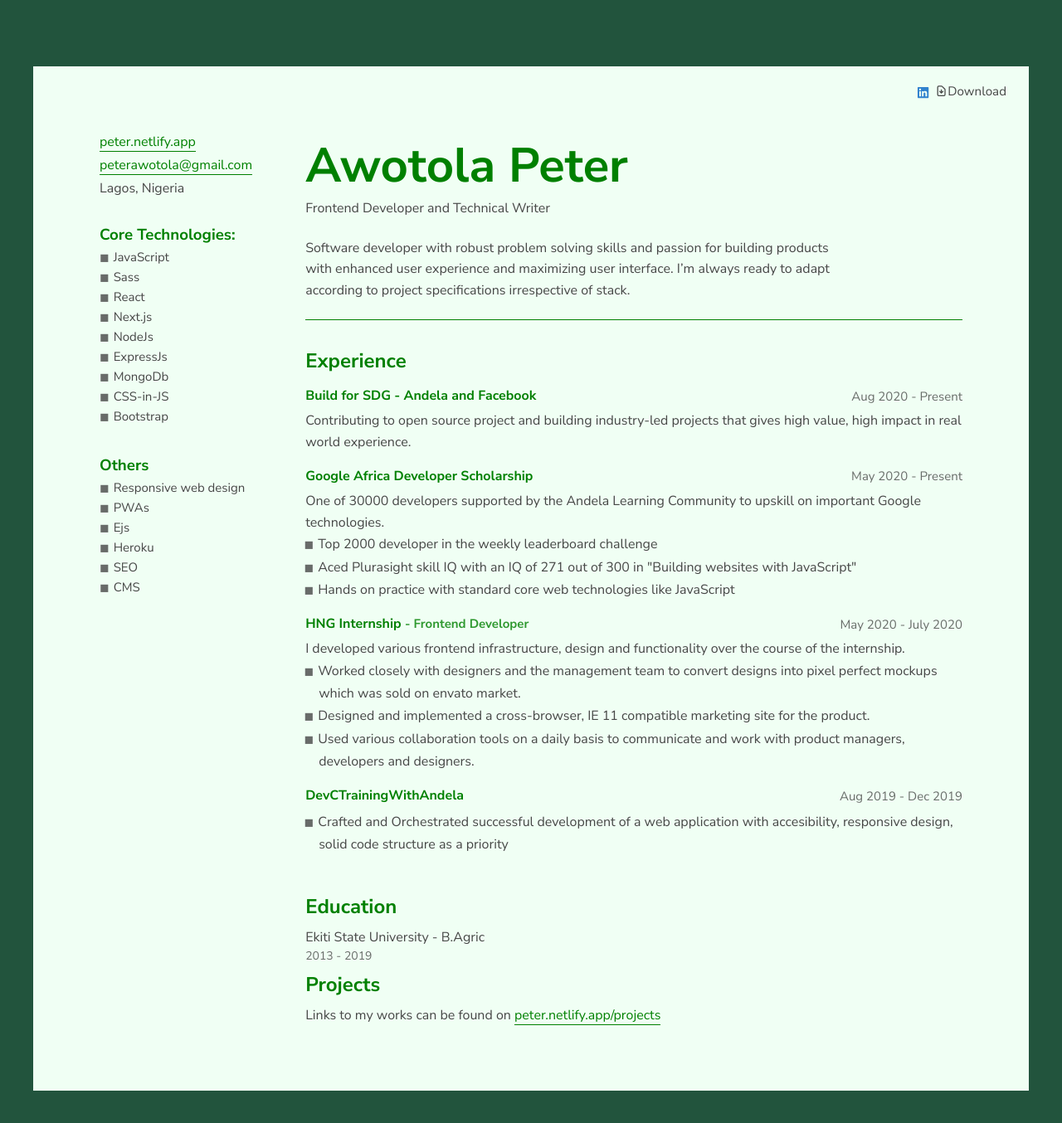
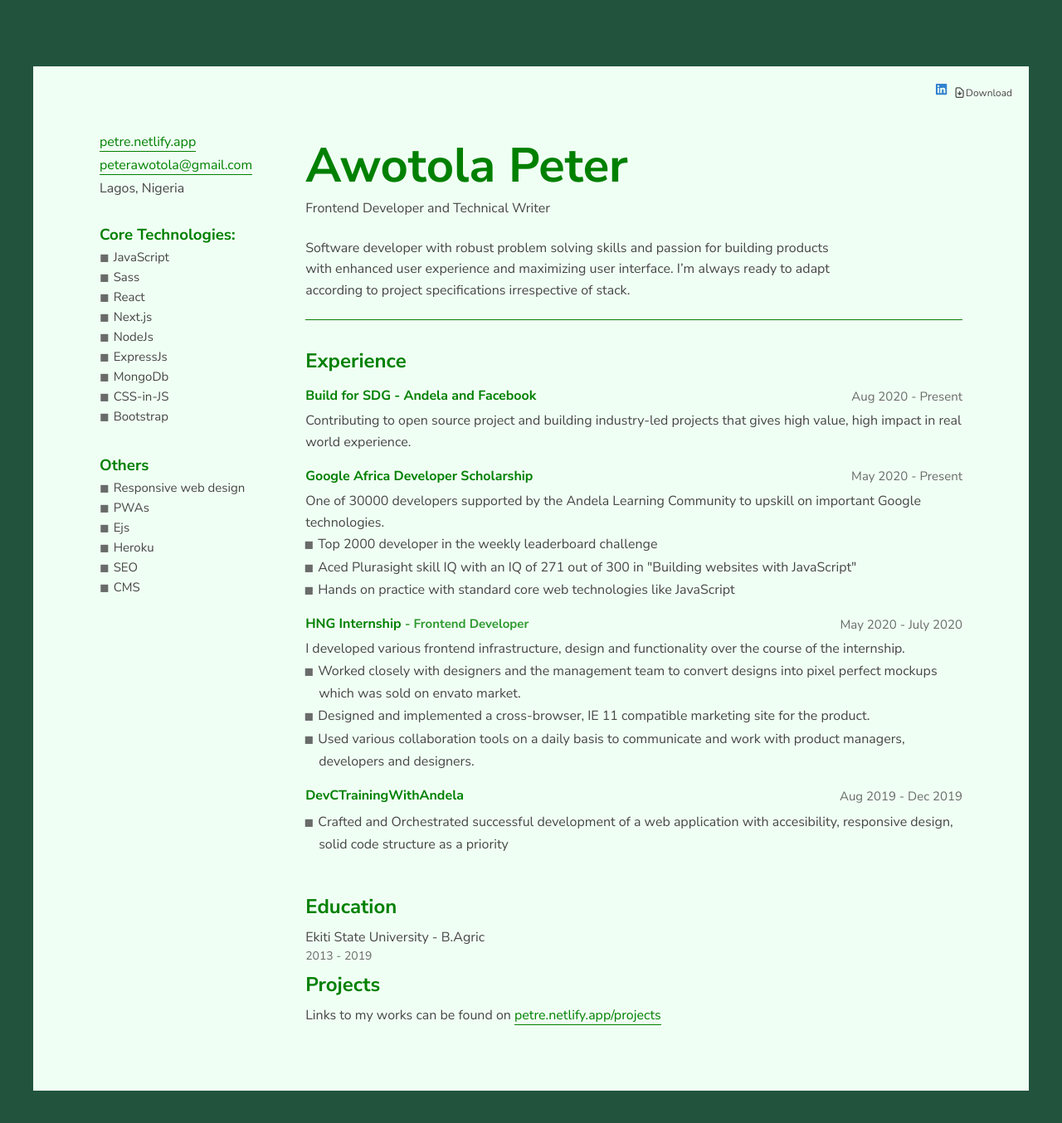
Before and after one commit to petrepan/petre, a Next.js app: page /resume in a window 1280 px wide. Shown: the top 1354 px of the page at 83% size. Built offline with nearby package versions, Linux system fonts and the light colour scheme.

Commit message:
Fix:resume

```diff
--- a/pages/resume.js
+++ b/pages/resume.js
@@ -10,7 +10,7 @@
             </Head>
             <div className="wrapper">
                 <div className="link">
-                    <Link href="/">
+                    <Link href="https://petre.netlify.app">
                         <a className="contact-sm">
                             <svg
                                 aria-hidden="true"
@@ -73,13 +73,13 @@
                                 strokeWidth="2"
                                 d="M12 10v6m0 0l-3-3m3 3l3-3m2 8H7a2 2 0 01-2-2V5a2 2 0 012-2h5.586a1 1 0 01.707.293l5.414 5.414a1 1 0 01.293.707V19a2 2 0 01-2 2z"></path>
                         </svg>
-                        Download
+                        <span>Download</span>
                     </a>
                 </div>
                 <div className="skills">
                     <section className="contact">
-                        <Link href="/">
-                            <a>peter.netlify.app</a>
+                        <Link href="https://petre.netlify.app">
+                            <a>petre.netlify.app</a>
                         </Link>
                         <a href="mailto:peterawotola@gmail.com">peterawotola@gmail.com</a>
                         <div>Lagos, Nigeria</div>
@@ -215,8 +215,8 @@
                         <h3>Projects</h3>
                         <p>
                             Links to my works can be found on{' '}
-                            <Link href="/project">
-                                <a>peter.netlify.app/projects</a>
+                            <Link href="https://petre.netlify.app/project">
+                                <a>petre.netlify.app/projects</a>
                             </Link>
                         </p>
                     </section>
@@ -241,18 +241,23 @@
                     position: absolute;
                     top: 20px;
                     right: 20px;
-                    display: flex;
+                    display: inline-flex;
+                    align-items: end;
                     font-size: 0.95em;
                 }
 
                 .link svg {
                     width: 1em;
                     height: 1em;
+                    vertical-align: top;
                 }
 
                 .link a {
-                    align-items: center;
-                    margin-right: 7px;
+                    margin-left: 7px;
+                }
+
+                .link span {
+                    font-size: 12px;
                 }
 
                 .link a:hover {
```
